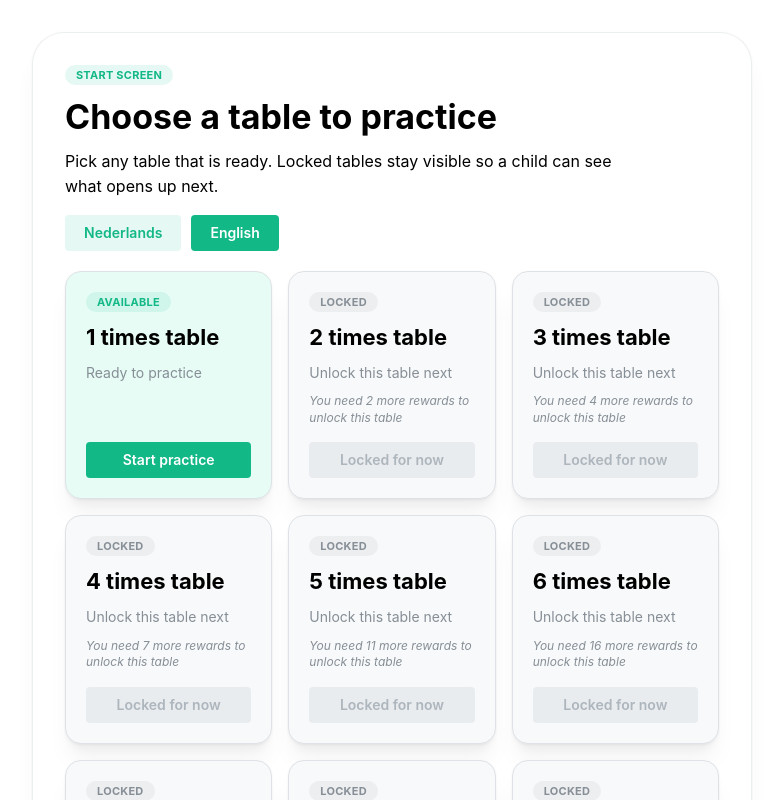
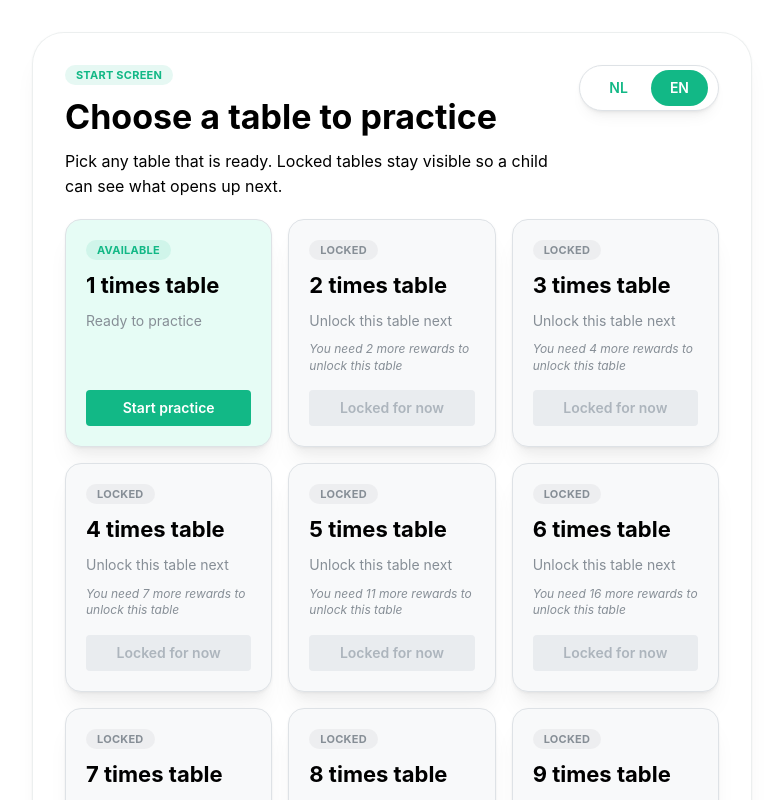
Before and after one commit to StefanBilliet/multiplication-tables, a React (Vite) app: page / in a window 1280 px wide. Shown: the top 800 px of the page, without its empty margins (248-1031 px from the left). Built offline with nearby package versions, Linux system fonts and the light colour scheme.

Commit message:
refactor: restyle and move the language selection switch

```diff
--- a/src/features/practice-session/components/header.module.css
+++ b/src/features/practice-session/components/header.module.css
@@ -8,5 +8,6 @@
 
 .header > *:first-child {
   gap: var(--mantine-spacing-xs);
+  flex: 1 1 20rem;
   max-width: 32.5rem;
 }
--- a/src/features/table-selection/components/tableSelection.module.css
+++ b/src/features/table-selection/components/tableSelection.module.css
@@ -19,6 +19,7 @@
 
 .pageCard > header > *:first-child {
   gap: var(--mantine-spacing-xs);
+  flex: 1 1 22rem;
   max-width: 35rem;
 }
 
--- a/src/shared/i18n/languageSwitcher.tsx
+++ b/src/shared/i18n/languageSwitcher.tsx
@@ -1,4 +1,4 @@
-import { Button, Group } from "@mantine/core";
+import { Button, Card, Group } from "@mantine/core";
 import type { FC } from "react";
 import { useTranslation } from "react-i18next";
 
@@ -6,20 +6,30 @@ const LanguageSwitcher: FC = () => {
   const { i18n, t } = useTranslation();
 
   return (
-    <Group gap="xs">
+    <Card withBorder radius="xl" px="xs" py={4} shadow="sm">
+      <Group gap={4} wrap="nowrap">
         <Button
-        variant={i18n.resolvedLanguage === "nl" ? "filled" : "light"}
+          color="teal"
+          radius="xl"
+          size="sm"
+          variant={i18n.resolvedLanguage === "nl" ? "filled" : "subtle"}
+          aria-label={t("languageSwitcher.switchToDutch")}
           onClick={() => i18n.changeLanguage("nl")}
         >
-        {t("languageSwitcher.switchToDutch")}
+          NL
         </Button>
         <Button
-        variant={i18n.resolvedLanguage === "en" ? "filled" : "light"}
+          color="teal"
+          radius="xl"
+          size="sm"
+          variant={i18n.resolvedLanguage === "en" ? "filled" : "subtle"}
+          aria-label={t("languageSwitcher.switchToEnglish")}
           onClick={() => i18n.changeLanguage("en")}
         >
-        {t("languageSwitcher.switchToEnglish")}
+          EN
         </Button>
       </Group>
+    </Card>
   );
 };
 
```
Also changed, not shown: 2 other files (tests, documents, lock files or other folders). Lines whose indentation alone changed are shown as unchanged.
